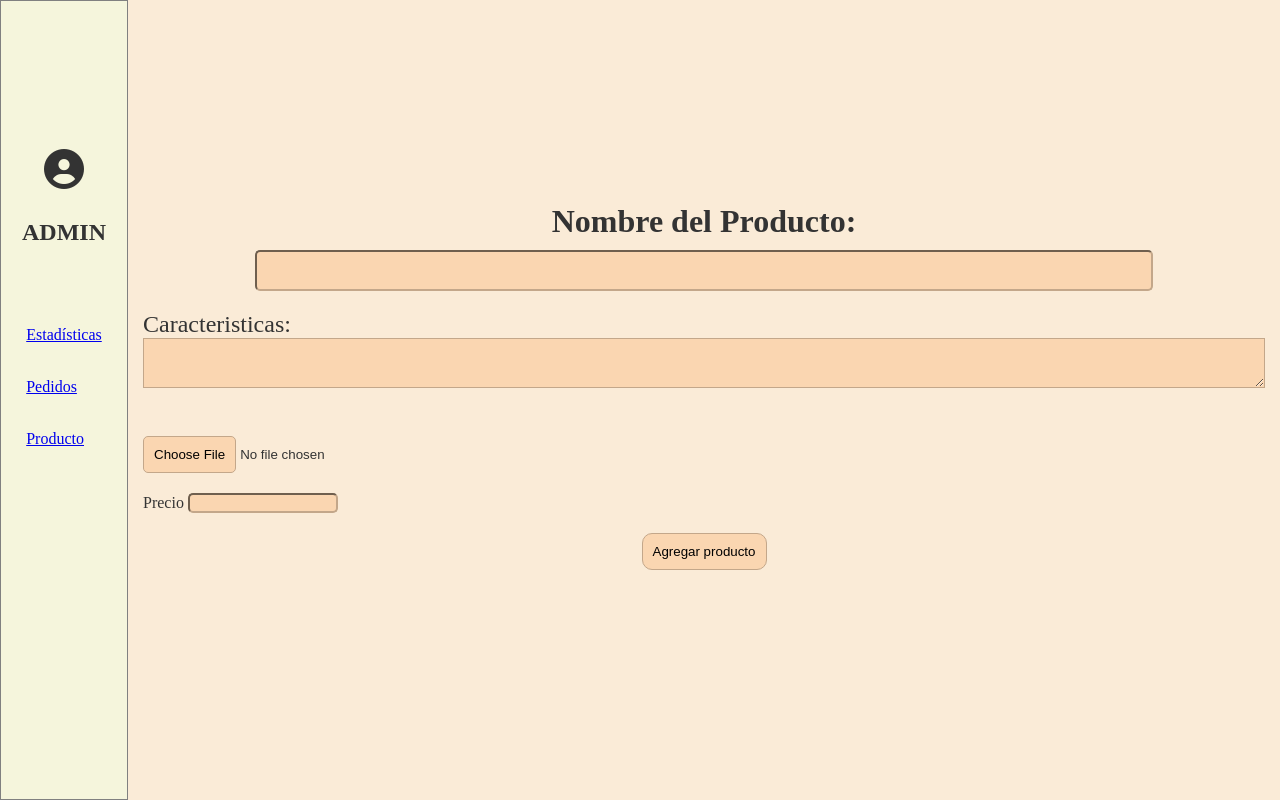
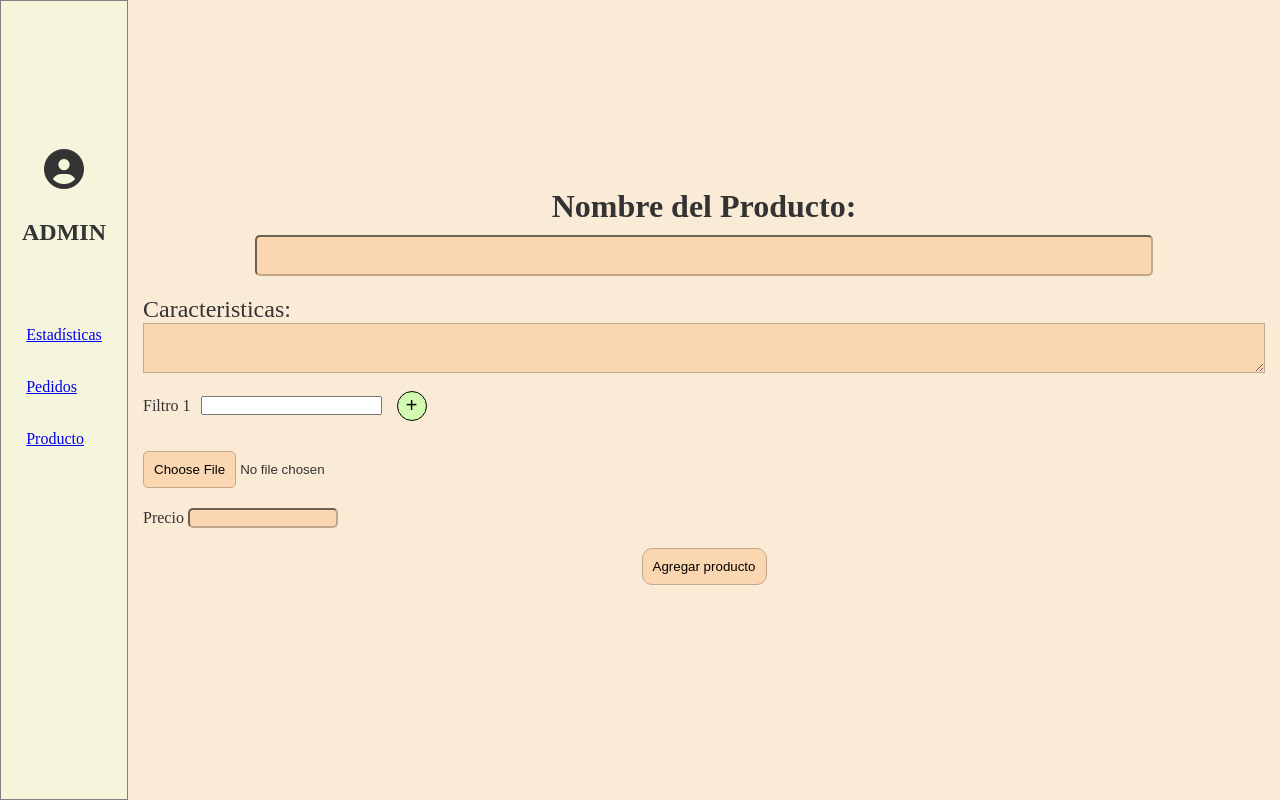
Before and after one commit to Macro-png/Le-Totette, a Flask app: template ENTREGAFINAL/templates/add_product.html in a window 1280 px wide. Run offline with Flask 3, Linux system fonts and the light colour scheme; the template is opened without the code that fills it, so the values that code supplies are empty; some libraries are stand-ins or nearby versions.

Commit message:
add add_product

```diff
--- a/ENTREGAFINAL/static/css/add_product.css
+++ b/ENTREGAFINAL/static/css/add_product.css
@@ -298,13 +298,13 @@ input[type="file"]::file-selector-button:hover{
     background-color: #d6786a;
 }
 
-.menucolor{
+.menufiltros{
     display: flex;
     flex-direction: row;
     align-items: center;
 }
 
-.agregarcolor{
+.agregarfiltros{
         background-color: #d2fab1;
         border:1px solid black;
         border-radius: 50%;
@@ -316,7 +316,7 @@ input[type="file"]::file-selector-button:hover{
         cursor: pointer;
 }
 
-.colores{
+.filtros{
     display: flex;
     flex-direction: row;
     align-items: center;
@@ -325,14 +325,14 @@ input[type="file"]::file-selector-button:hover{
 }
 
 @media screen and (max-width:500px) {
-    .colores{
+    .filtros{
         display: flex;
         flex-direction: column;
     }
 }
 
 @media screen and (max-width:260px) {
-    .menucolor{
+    .menufiltros{
         display: flex;
         flex-direction: column;
         align-items: center;
@@ -366,23 +366,23 @@ input[type="file"]::file-selector-button:hover{
     display: block !important;
 }
 
-/* Agregar colores dinamicamente */
-#contenedor-colores {
+/* Agregar filtros dinamicamente */
+#contenedor-filtros {
     display: flex;
     flex-direction: column;
-    gap: 10px; /* separa cada input de color nuevo */
+    gap: 10px; /* separa cada input de flitros nuevo */
 }
 
-.colores label {
+.filtros label {
     font-size: 16px;
 }
 
-.colores .error-text {
+.filtros .error-text {
     align-self: flex-start;
 }
 
-/* Cuando el boton agregar color llego a su maximo */
-#agregarcolor:disabled { opacity: 0.6; cursor: not-allowed; }
+/* Cuando el boton agregar filtros llego a su maximo */
+#agregarfiltros:disabled { opacity: 0.6; cursor: not-allowed; }
 
 /* -------- MENSAJE GENERAL ANTES DE ENVIAR EL FORMULARIO -------- */
 .mensaje-general {
--- a/ENTREGAFINAL/static/js/add_product.js
+++ b/ENTREGAFINAL/static/js/add_product.js
@@ -1,5 +1,8 @@
 // ------------------ SELECCIÓN DE ELEMENTOS ------------------
 var form = document.getElementById("formProducto");
+var btnAgregarfiltros = document.getElementById("agregarfiltros");
+var contenedorfiltros = document.getElementById("contenedor-filtros");
+const MAX_FILTROS = 3;
 
 // ------------------ FUNCIONES DE APOYO ------------------
 function mostrarError(input, mensaje) {
@@ -19,7 +22,21 @@ function limpiarError(input) {
   errorText.textContent = "";
   errorText.classList.remove("mensaje-error");
 }
+// Contar filtros actuales
+function getCantidadfiltros() {
+  return contenedorfiltros.querySelectorAll(".filtros").length;
+}
+// Habilitar/Deshabilitar botón "+" según tope
+function actualizarEstadoBotonAgregar() {
+  var cantidad = getCantidadfiltros();
+  var alMaximo = cantidad >= MAX_FILTROS;
 
+  btnAgregarfiltros.disabled = alMaximo;
+  btnAgregarfiltros.title = alMaximo
+    ? "Ya alcanzaste el máximo de " + MAX_FILTROS + " filtros."
+    : "Agregar un nuevo filtro";
+    // Operador ternario -> manera corta de if-else -> ? si es true, : si es false
+}
 
 // ------------------ VALIDACIONES INDIVIDUALES ------------------
 
@@ -97,12 +114,54 @@ function validarArchivo() {
 
 
 
+// ------------------ AGREGAR NUEVO FILTRO------------------
+function agregarfiltros() {
+  if (getCantidadfiltros() >= MAX_FILTROS) {
+    // Defensa adicional por si el botón no estuviera deshabilitado
+    alert("Solo puedes tener " + MAX_FILTROS + " filtros en total.");
+    actualizarEstadoBotonAgregar();
+    return;
+  }
+  var cantidadActual = contenedorfiltros.querySelectorAll(".filtros").length;
+  var nuevoNumero = cantidadActual + 1;
+
+  // Crear nuevo bloque .filtros
+  var nuevoDiv = document.createElement("div");
+  nuevoDiv.className = "filtros";
+
+  // Label
+  var nuevoLabel = document.createElement("label");
+  nuevoLabel.setAttribute("for", "filtro" + nuevoNumero);
+  nuevoLabel.textContent = "Filtro " + nuevoNumero;
+
+  // Input
+  var nuevoInput = document.createElement("input");
+  nuevoInput.type = "text";
+  nuevoInput.id = "filtro" + nuevoNumero;
+  nuevoInput.className = "filtro";
+
+  // Small de error
+  var nuevoSmall = document.createElement("small");
+  nuevoSmall.className = "error-text";
+
+  // Ensamblar
+  nuevoDiv.appendChild(nuevoLabel);
+  nuevoDiv.appendChild(nuevoInput);
+  nuevoDiv.appendChild(nuevoSmall);
+  contenedorfiltros.appendChild(nuevoDiv);
+
+  // Agregar validación en tiempo real
+
+  actualizarEstadoBotonAgregar();
+}
+
 // ------------------ VALIDACIÓN EN TIEMPO REAL ------------------
 function activarValidaciones() {
   document.getElementById("nombre").addEventListener("input", validarNombre);
   document.getElementById("caract").addEventListener("input", validarCaracteristicas);
   document.getElementById("precio").addEventListener("input", validarPrecio);
   document.getElementById("archivo").addEventListener("change", validarArchivo);
+
 
 }
 
@@ -133,6 +192,8 @@ function validarFormulario() {
 
 
 // ------------------ EVENTOS PRINCIPALES ------------------
-
+btnAgregarfiltros.addEventListener("click", agregarfiltros);
 form.addEventListener("submit", validarFormulario);
 activarValidaciones();
+// Ajusta el estado inicial del botón según la cantidad de filtros ya presentes en el HTML
+actualizarEstadoBotonAgregar();
--- a/ENTREGAFINAL/templates/add_product.html
+++ b/ENTREGAFINAL/templates/add_product.html
@@ -46,18 +46,18 @@
                     <textarea type="text" id="caract" class="caract" name="descripcion"> </textarea>
                     <small class="error-text"></small>
                 </div>
-                <!--<div class="menucolor">
-                     <div id="contenedor-colores">  Agregado para que contenga los bloques de color agregados dinamicamente
-                         <div class="colores">  Bloque a duplicar con js
-                            <label for="color1">Código hexadecimal del color 1</label>
-                            <input type="text" id="color1" class="color">
+                <div class="menufiltros">
+                     <div id="contenedor-filtros">  <!--Agregado para que contenga los bloques agregados dinamicamente-->
+                         <div class="filtros">  <!--Bloque a duplicar con js-->
+                            <label for="filtro1">Filtro 1</label>
+                            <input type="text" id="filtro1" class="filtro">
                             <small class="error-text"></small>
                         </div>
                     </div>
                     <div>
-                        <input type="button" value="+" id="agregarcolor" class="agregarcolor" title="Agregar color">
+                        <input type="button" value="+" id="agregarfiltros" class="agregarfiltros" title="Agregar filtros">
                     </div>
-                </div>-->
+                </div>
 
                 <div class="archivo">
                     <input type="file" name="archivo" id="archivo" name="img">
```
